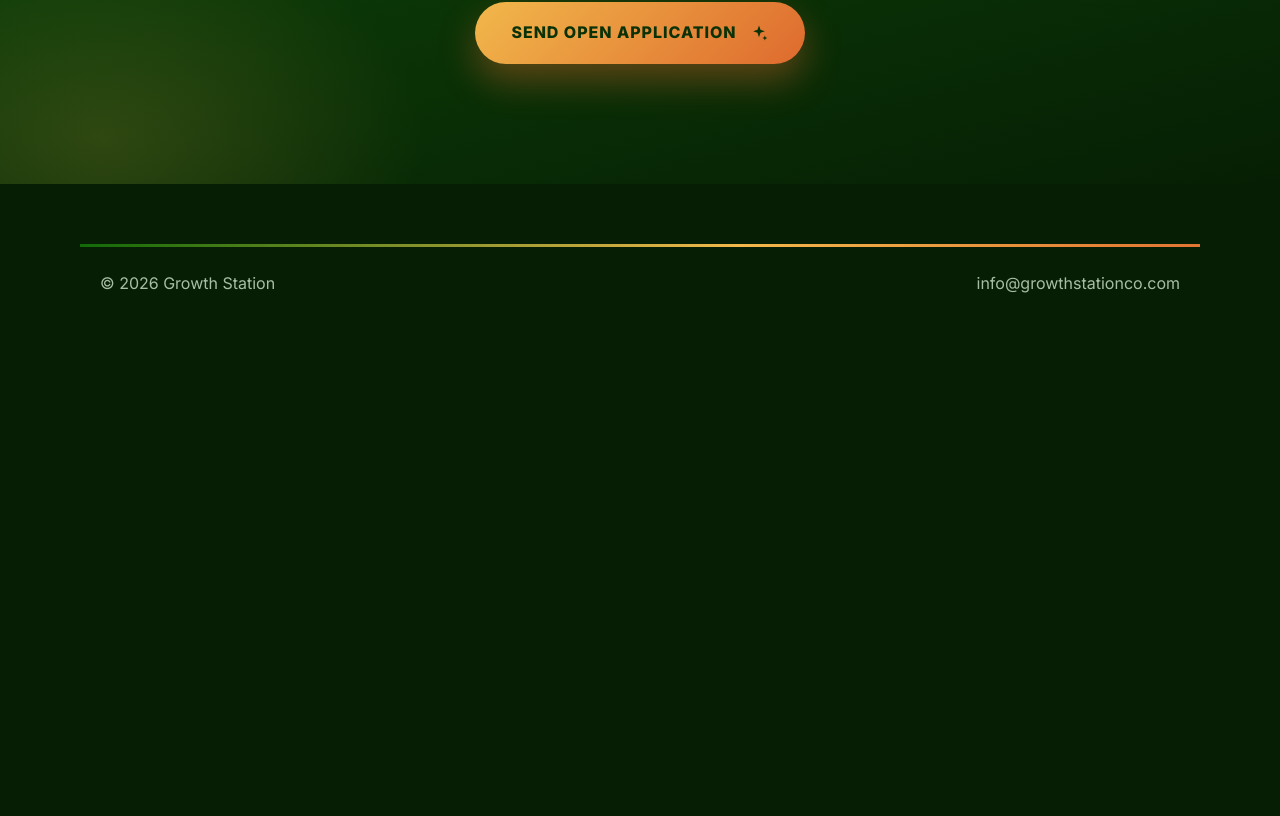
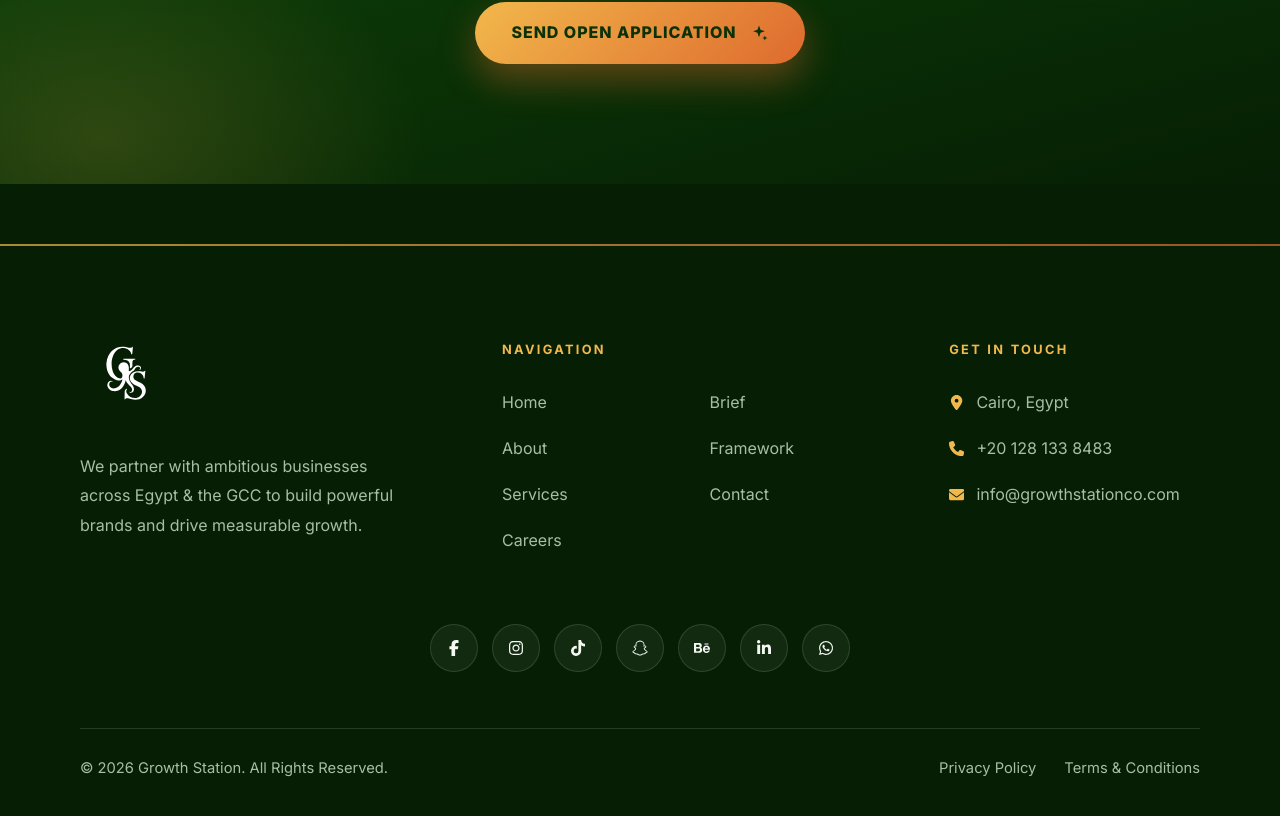
Before and after one commit to alinouh1/website-growthstationco, a Next.js app: page /website-growthstationco/careers in a window 1280 px wide. Shown: the part 1826-2642 px from the top of the page. Before the commit the page ends 2146 px from the top, so only its background shows below. Built offline with nearby package versions, Linux system fonts and the light colour scheme; no server answers.

Commit message:
create a new footer

```diff
--- a/src/components/Footer.js
+++ b/src/components/Footer.js
@@ -1,11 +1,74 @@
-import { SITE } from "@/lib/constants";
+import Image from "next/image";
+import Link from "next/link";
+import { FaFacebookF, FaInstagram, FaTiktok, FaSnapchat, FaBehance, FaLinkedinIn, FaWhatsapp, FaLocationDot, FaPhone, FaEnvelope } from "react-icons/fa6";
+import { CONTACT, SOCIALS } from "@/lib/constants";
+import logo from "@/assets/images/logo/logo-white.svg";
 import styles from "./Footer.module.css";
+
+const ICONS = { Facebook: FaFacebookF, Instagram: FaInstagram, TikTok: FaTiktok, Snapchat: FaSnapchat, Behance: FaBehance, LinkedIn: FaLinkedinIn, WhatsApp: FaWhatsapp };
+
+const PAGES = [
+  ["Home", "/"],
+  ["About", "/about"],
+  ["Services", "/services"],
+  ["Careers", "/careers"],
+  ["Brief", "/brief"],
+  ["Framework", "/framework"],
+  ["Contact", "/contact"],
+];
+
+// كلهم بيودّوا لصفحة الخدمات (غيّر الروابط لو عندك صفحات منفصلة)
+const SERVICES = ["Performance Marketing", "Brand Strategy", "Web Development", "UI/UX Design", "AI Solutions"];
+
+const LEGAL_HREF = "https://growthstationco.com/#";
 
 export default function Footer() {
   return (
     <footer className={styles.footer}>
-      <p>© {new Date().getFullYear()} {SITE.name}</p>
-      <a href={`mailto:${SITE.email}`}>{SITE.email}</a>
+      <div className={styles.inner}>
+        <div className={styles.top}>
+          <div className={styles.brand}>
+            <Link href="/" aria-label="Growth Station home">
+              <Image src={logo} alt="Growth Station" className={styles.logo} />
+            </Link>
+            <p>We partner with ambitious businesses across Egypt &amp; the GCC to build powerful brands and drive measurable growth.</p>
+          </div>
+
+          <nav className={styles.col} aria-label="Footer navigation">
+            <h2>Navigation</h2>
+            <ul>
+              {PAGES.map(([label, href]) => <li key={href}><Link href={href}>{label}</Link></li>)}
+            </ul>
+          </nav>
+
+
+          <div className={`${styles.col} ${styles.touch}`}>
+            <h2>Get in touch</h2>
+            <ul>
+              <li><a href={CONTACT.mapLink} target="_blank" rel="noopener noreferrer"><FaLocationDot aria-hidden="true" />Cairo, Egypt</a></li>
+              <li><a href={`tel:${CONTACT.phoneHref}`}><FaPhone aria-hidden="true" />{CONTACT.phone}</a></li>
+              <li><a href={`mailto:${CONTACT.email}`}><FaEnvelope aria-hidden="true" />{CONTACT.email}</a></li>
+            </ul>
+          </div>
+        </div>
+
+        <div className={styles.social}>
+          {SOCIALS.map((s) => {
+            const Icon = ICONS[s.name];
+            return Icon ? (
+              <a key={s.name} href={s.href} target="_blank" rel="noopener noreferrer" aria-label={s.name}><Icon /></a>
+            ) : null;
+          })}
+        </div>
+
+        <div className={styles.bottom}>
+          <p>© {new Date().getFullYear()} Growth Station. All Rights Reserved.</p>
+          <div className={styles.legal}>
+            <a href={LEGAL_HREF}>Privacy Policy</a>
+            <a href={LEGAL_HREF}>Terms &amp; Conditions</a>
+          </div>
+        </div>
+      </div>
     </footer>
   );
 }
--- a/src/components/Footer.module.css
+++ b/src/components/Footer.module.css
@@ -1,9 +1,174 @@
 .footer {
-  max-width: var(--max); margin: 60px auto 0; padding: 24px 20px;
-  display: flex; justify-content: space-between; flex-wrap: wrap; gap: 8px;
+  position: relative;
+  margin-top: 60px;
+  padding: 80px 24px calc(36px + env(safe-area-inset-bottom));
+  background: var(--bg);
+  color: var(--text);
+}
+.footer::before {
+  content: "";
+  position: absolute;
+  inset: 0 0 auto 0;
+  height: 2px;
+  background: var(--grad-cta);
+  opacity: 0.7;
+}
+.inner {
+  max-width: var(--max);
+  margin: 0 auto;
+}
+
+/* موبايل: كل قسم تحت التاني بمسافات واسعة */
+.top {
+  display: grid;
+  grid-template-columns: 1fr;
+  gap: 48px;
+}
+.brand {
+  display: grid;
+  gap: 24px;
+  justify-items: start;
+}
+.logo {
+  height: 60px;
+  width: auto;
+}
+.brand p {
+  max-width: 44ch;
   color: var(--muted);
-  border-top: 3px solid transparent;
-  border-image: var(--grad-warm) 1;
+  line-height: 1.85;
 }
-.footer a { transition: color 0.2s ease; }
-.footer a:hover { color: var(--accent); }
+
+.col h2 {
+  margin-bottom: 22px;
+  font-size: 0.8rem;
+  font-weight: 700;
+  letter-spacing: 0.18em;
+  text-transform: uppercase;
+  color: var(--amber-400);
+}
+.col ul {
+  list-style: none;
+  display: grid;
+  gap: 6px;
+}
+/* Navigation على عمودين: 4 لينكات في الأول والباقي في التاني */
+.col:not(.touch) ul {
+  grid-template-rows: repeat(4, auto);
+  grid-auto-flow: column;
+  grid-auto-columns: minmax(0, 1fr);
+  column-gap: 48px;
+}
+.col a {
+  display: inline-flex;
+  align-items: center;
+  gap: 12px;
+  padding: 8px 0;
+  color: var(--muted);
+  font-size: 1rem;
+  line-height: 1.5;
+  word-break: break-word;
+  transition: color 0.2s ease;
+}
+.col a svg {
+  flex: none;
+  color: var(--amber-400);
+  font-size: 0.95em;
+}
+@media (hover: hover) {
+  .col a:hover {
+    color: var(--amber-400);
+  }
+}
+
+.social {
+  display: flex;
+  flex-wrap: wrap;
+  justify-content: center;
+  gap: 14px;
+  margin-top: 64px;
+}
+.social a {
+  width: 48px;
+  height: 48px;
+  display: grid;
+  place-items: center;
+  border-radius: 50%;
+  border: 1px solid var(--line);
+  background: rgba(255, 255, 255, 0.05);
+  color: var(--text);
+  transition:
+    transform 0.25s ease,
+    background 0.25s ease,
+    color 0.25s ease,
+    border-color 0.25s ease;
+}
+@media (hover: hover) {
+  .social a:hover {
+    transform: translateY(-4px);
+    background: var(--grad-cta);
+    color: var(--green-900);
+    border-color: transparent;
+  }
+}
+
+.bottom {
+  margin-top: 56px;
+  padding-top: 28px;
+  border-top: 1px solid var(--line);
+  display: flex;
+  flex-direction: column;
+  align-items: center;
+  gap: 14px;
+  text-align: center;
+  color: var(--muted);
+  font-size: 0.92rem;
+}
+.legal {
+  display: flex;
+  flex-wrap: wrap;
+  justify-content: center;
+  gap: 8px 28px;
+}
+.legal a {
+  transition: color 0.2s ease;
+}
+.legal a:hover {
+  color: var(--amber-400);
+}
+
+/* تابلت: البراند فوق، وتحته Navigation و Get in touch */
+@media (min-width: 768px) {
+  .footer {
+    padding-top: 96px;
+  }
+  .top {
+    grid-template-columns: 1.4fr 1fr;
+    gap: 64px 56px;
+  }
+  .brand {
+    grid-column: 1 / -1;
+  }
+  .bottom {
+    flex-direction: row;
+    justify-content: space-between;
+    text-align: left;
+  }
+}
+
+/* ديسكتوب: البراند | Navigation (عمودين) | Get in touch */
+@media (min-width: 1100px) {
+  .top {
+    grid-template-columns: 1.3fr 1.4fr 1fr;
+    gap: 96px;
+  }
+  .brand {
+    grid-column: auto;
+  }
+  .logo {
+    height: 68px;
+  }
+  .col:not(.touch) ul {
+    column-gap: 64px;
+  }
+}
```
